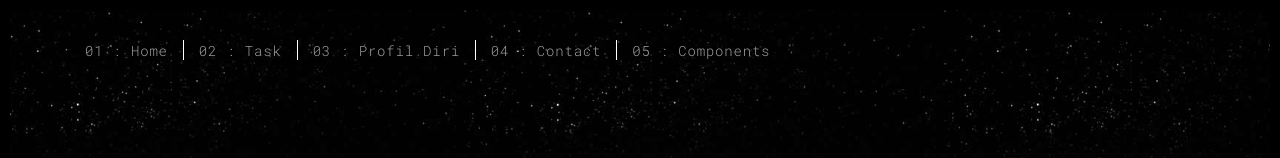
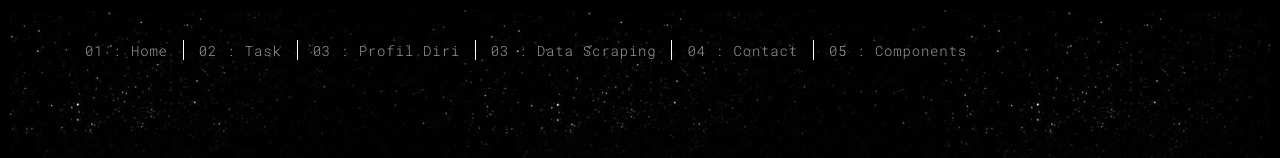
Before and after one commit to rofaul061/rofaul061.github.io, a plain HTML site: page index.html in a window 1280 px wide. Shown: the top 158 px of the page. Drawn offline with Linux system fonts and the light colour scheme.

Commit message:
Update index.html
pendambahan menu baru berupa Data Scraping

```diff
--- a/index.html
+++ b/index.html
@@ -40,6 +40,7 @@
           <li><a href="./index.html" title="">01 : Home</a></li>
           <li><a href="./works.html" title="">02 : Task</a></li>
           <li><a href="./about.html" title="">03 : Profil Diri</a></li>
+          <li><a href="./Membaca file json.html" title="">03 : Data Scraping</a></li>
           <li><a href="./contact.html" title="">04 : Contact</a></li>
           <li><a href="./components.html" title="">05 : Components</a></li>
         </ul>
```
